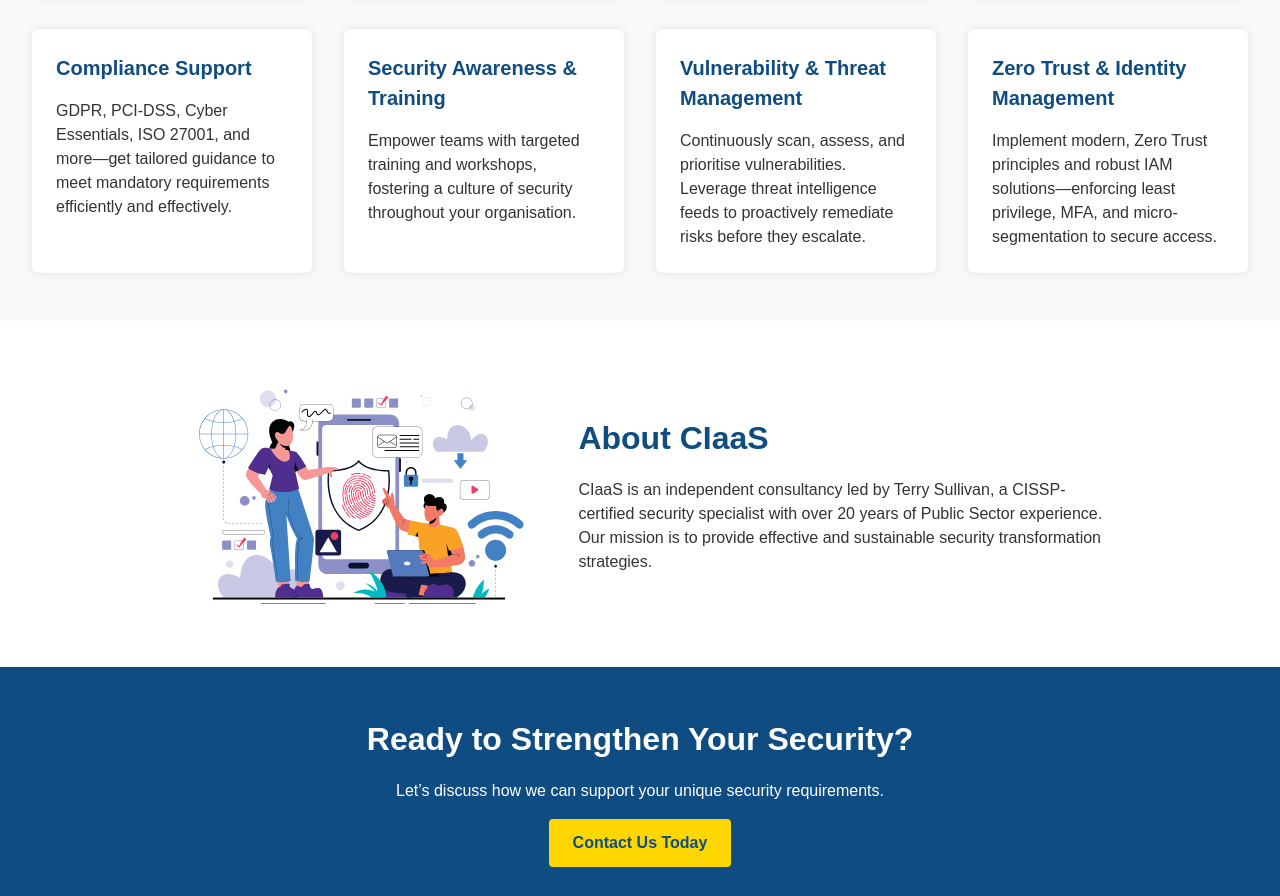
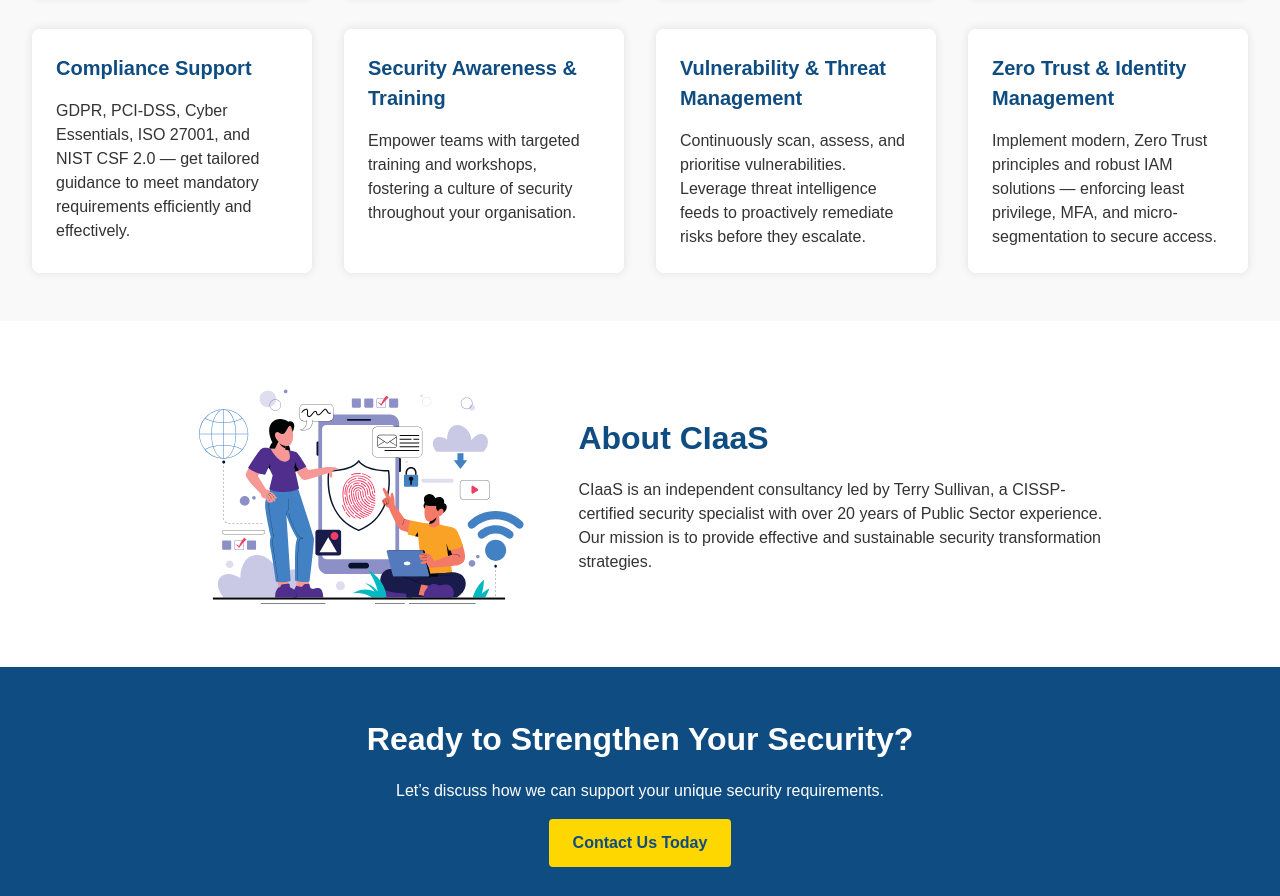
Before and after one commit to tersul/tersul.github.io, a plain HTML site: page index.html in a window 1280 px wide. Shown: the part 923-1819 px from the top of the page. Drawn offline with Linux system fonts and the light colour scheme.

Commit message:
Update index.html

```diff
--- a/index.html
+++ b/index.html
@@ -260,7 +260,7 @@
     <!-- 5 -->
     <div class="service-box">
       <h3>Compliance Support</h3>
-      <p>GDPR, PCI-DSS, Cyber Essentials, ISO 27001, and more—get tailored guidance to meet mandatory requirements efficiently and effectively.</p>
+      <p>GDPR, PCI-DSS, Cyber Essentials, ISO 27001, and NIST CSF 2.0 — get tailored guidance to meet mandatory requirements efficiently and effectively.</p>
     </div>
 
     <!-- 6 -->
@@ -278,7 +278,7 @@
     <!-- 8: NEW -->
     <div class="service-box">
       <h3>Zero Trust & Identity Management</h3>
-      <p>Implement modern, Zero Trust principles and robust IAM solutions—enforcing least privilege, MFA, and micro-segmentation to secure access.</p>
+      <p>Implement modern, Zero Trust principles and robust IAM solutions — enforcing least privilege, MFA, and micro-segmentation to secure access.</p>
     </div>
 
   </div>
```
